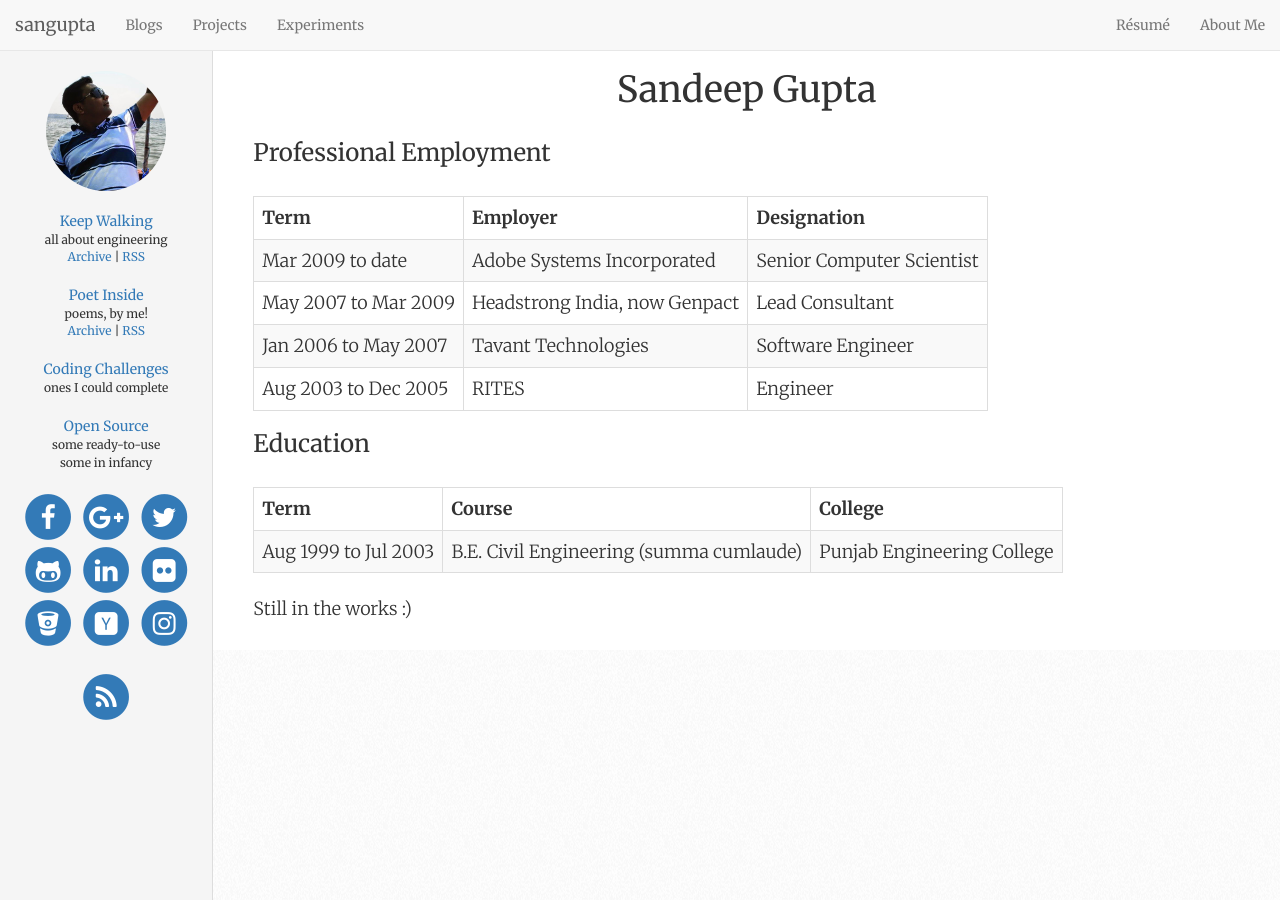
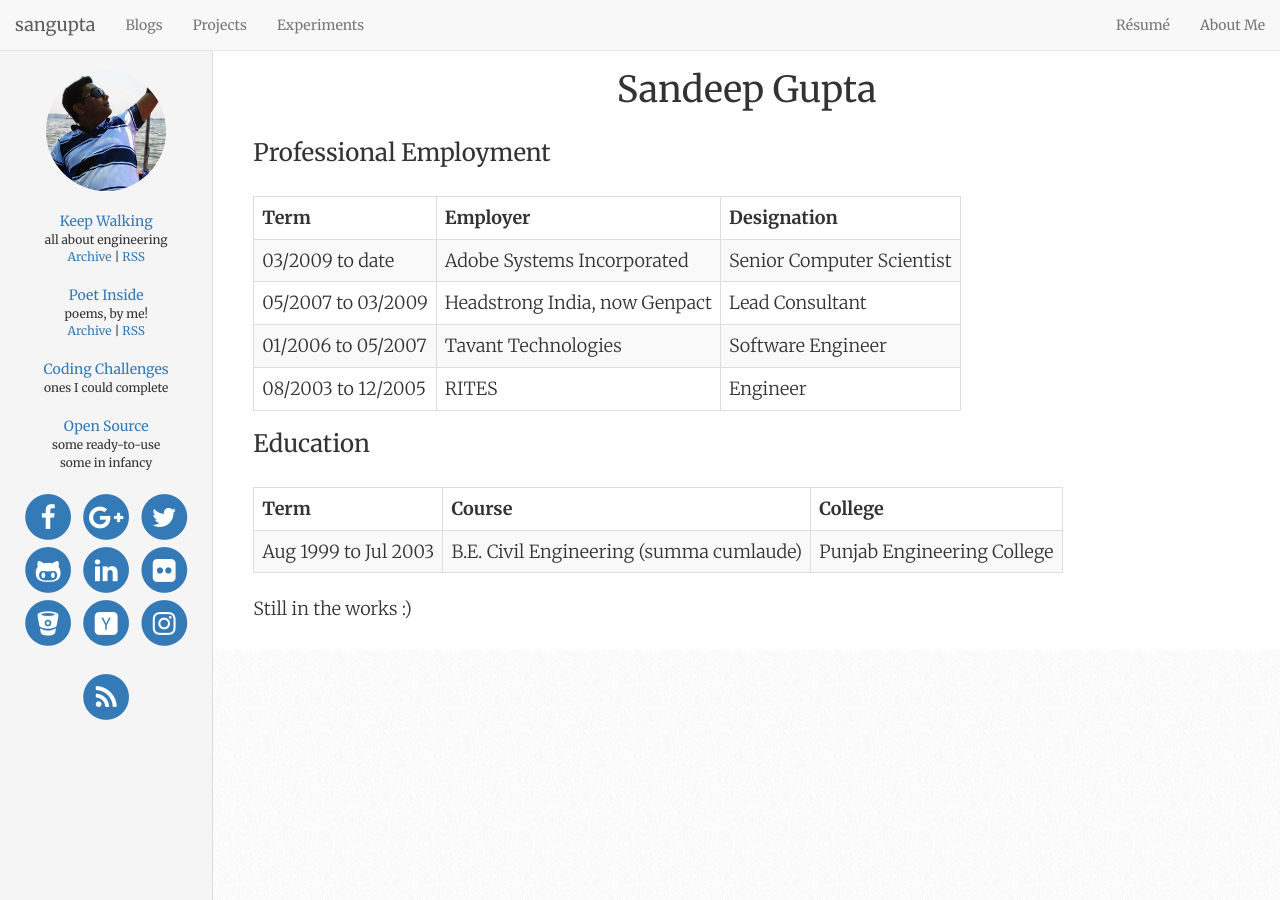
Before and after one commit to sangupta/sangupta.github.io, a Jekyll site: the page built from resume.md, in a window 1280 px wide and 900 px high. Built offline with Jekyll 4.4.1, drawn with Linux system fonts in a browser that asks for light colours; nearby versions of some CDN libraries; comment, search, counter and statistics services are not loaded.

Commit message:
Updated year formatting in CV

```diff
--- a/resume.md
+++ b/resume.md
@@ -8,12 +8,12 @@ title: Resume
 
 ### Professional Employment
 
-| Term                 | Employer                      | Designation               |
-|----------------------|-------------------------------|---------------------------|
-| Mar 2009 to date     | Adobe Systems Incorporated    | Senior Computer Scientist |
-| May 2007 to Mar 2009 | Headstrong India, now Genpact | Lead Consultant           |
-| Jan 2006 to May 2007 | Tavant Technologies           | Software Engineer         |
-| Aug 2003 to Dec 2005 | RITES                         | Engineer                  |
+| Term               | Employer                      | Designation               |
+|--------------------|-------------------------------|---------------------------|
+| 03/2009 to date    | Adobe Systems Incorporated    | Senior Computer Scientist |
+| 05/2007 to 03/2009 | Headstrong India, now Genpact | Lead Consultant           |
+| 01/2006 to 05/2007 | Tavant Technologies           | Software Engineer         |
+| 08/2003 to 12/2005 | RITES                         | Engineer                  |
 
 ### Education
 
```
